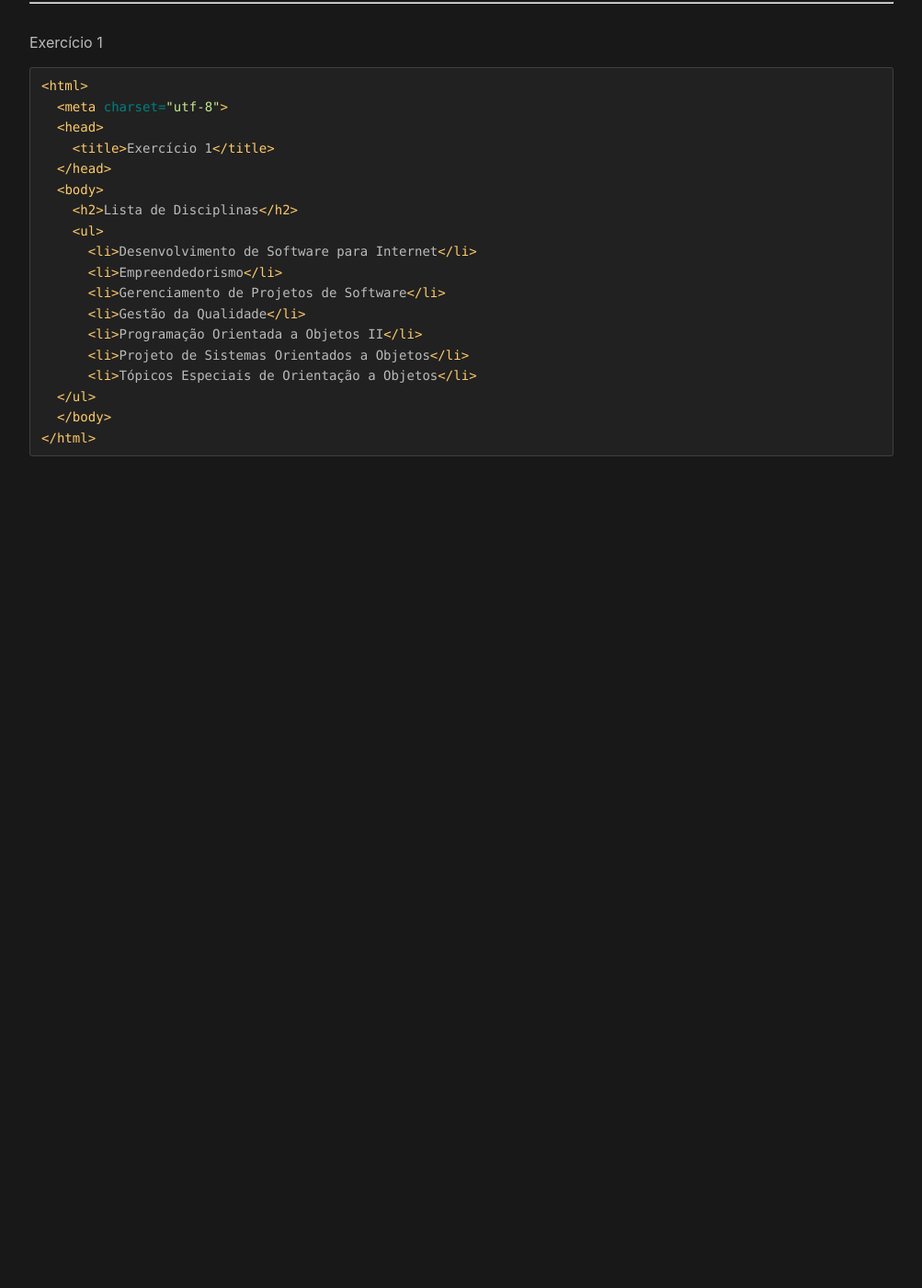
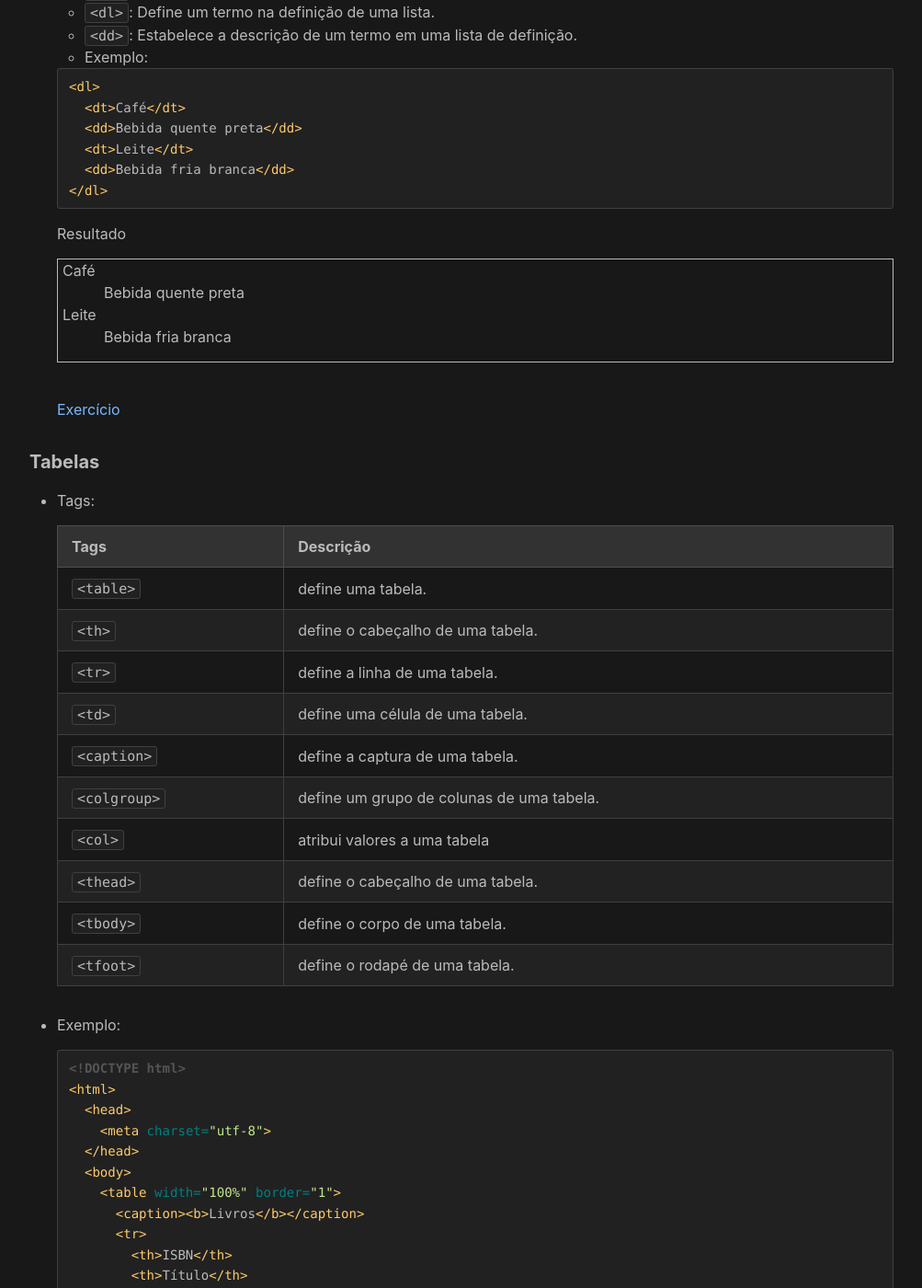
Before and after one commit to amignon/amignon.github.io, a Jekyll site: the page built from paginas/dswi/html.md, in a window 1280 px wide and 1400 px high, scrolled down 6067 px. Shown: the whole window at 92% size, without its empty margins (138-1141 px from the left). Built offline with Jekyll 4.4.1, drawn with Linux system fonts in a browser that asks for light colours; nearby versions of some CDN libraries; before the commit the page ends 6623 px from its top, so only the background shows below that; some of the changed text lies outside the part shown.

Commit message:
Atualização

````diff
--- a/paginas/dswi/html.md
+++ b/paginas/dswi/html.md
@@ -4,11 +4,20 @@ title: Desenvolvimento de Software para Internet
 permalink: /dswi/html
 ---
 
-
-
 # **HTML**
 ---
 
+### **Sumário**
+
+- [Estrutura Básica de um HTML](#estrutura-basica)
+- [Links](#link)
+- [Imagens](#imagens)
+- [Outros Comandos](#outros-comandos)
+- [Listas](#listas)
+- [Tabelas](#tabelas)
+- [Exercícios](#exercicios)
+
+---
 
 - O HTML (**H**yper **T**ext **M**arkup **L**anguage - Linguagem de Marcação de Hipertexto) é a linguagem base da internet. Foi criada para ser de fácil entendimento por seres humanos e também por máquinas.
 
@@ -30,8 +39,20 @@ permalink: /dswi/html
   <img src="/paginas/img/estrutura_html.png" width="800px"/>
 </div>
 
+<br/>
+
+- **Dica**: use sempre **minúsculas** nas Tags.
+
 
 #### **Estrutura Básica - Tags**
+
+```html
+<!DOCTYPE html>
+```
+- A declaração `<!DOCTYPE html>` deve ser a primeira coisa em seu documento HTML, antes mesmo da tag `<html>`.
+- O `<!DOCTYPE html>` não é uma tag HTML, é uma instrução para o navegador web sobre como interpretar o documento.
+
+<br/>
 
 ```html
 <html> e </html>
@@ -50,6 +71,15 @@ permalink: /dswi/html
 - **Definição**: início e o fim do cabeçalho do documento, onde devem ser inseridas outras tags com dados e informações que não são exibidos na tela do navegador, mas utilizados por ele para fins diversos.
 
 - **Atributos**: não possui.
+
+<br/>
+
+```html
+<meta>
+```
+
+- A tag `<meta>`é um comando implementado no código de páginas wbe, dentro da área `<head>`, para passar instruções a programas externos e também para o navegador.
+- Exemplo: `<meta charset="UTF-8" />`, informa ao navegador a codificação de caracteres que deve ser utilizada.
 
 <br/>
 
@@ -98,9 +128,10 @@ permalink: /dswi/html
 
 <center>exemplo01.html</center>
 ```html
+<!DOCTYPE html>
 <html>
-  <meta charset="utf-8">
   <head>
+    <meta charset="utf-8" />
     <title>Minha Página</title>
   </head>
   <body>
@@ -112,9 +143,10 @@ permalink: /dswi/html
 
 <center>exemplo02.html</center>
 ```html
+<!DOCTYPE html>
 <html>
-  <meta charset="utf-8">
   <head>
+    <meta charset="utf-8" />
     <title>Segunda Página</title>
   </head>
   <body>
@@ -261,14 +293,86 @@ permalink: /dswi/html
 
   <br/>
 
-  [Exercício](#teste)
+  [Exercício](#exercicio01)
+
+#### **Tabelas** {#tabelas}
+
+- Tags:
+
+  | Tags           | Descrição |
+  | --------       | --------- |
+  | `<table>`      | define uma tabela. |
+  | `<th>`         | define o cabeçalho de uma tabela. |
+  | `<tr>`         | define a linha de uma tabela. |
+  | `<td>`         | define uma célula de uma tabela. |
+  | `<caption>`    | define a captura de uma tabela. |
+  | `<colgroup>`   | define um grupo de colunas de uma tabela. |
+  | `<col>`        | atribui valores a uma tabela |
+  | `<thead>`      | define o cabeçalho de uma tabela. |
+  | `<tbody>`      | define o corpo de uma tabela. |
+  | `<tfoot>`      | define o rodapé de uma tabela. |
+
+- Exemplo:
+
+  ```html
+  <!DOCTYPE html>
+  <html>
+    <head>
+      <meta charset="utf-8">
+    </head>
+    <body>
+      <table width="100%" border="1">
+        <caption><b>Livros</b></caption>
+        <tr>
+          <th>ISBN</th>
+          <th>Título</th>
+          <th>Preço</th>
+        </tr>
+        <tr>
+          <td>3476896</td>
+          <td>Livro de HTML</td>
+          <td>R$ 53,00</td>
+        </tr>
+        <tr>
+          <td>2489604</td>
+          <td>Livro de CSS</td>
+          <td>R$ 47,50</td>
+        </tr>
+      </table>
+    </body>
+  </html>
+  ```
+
+  Resultado:
+
+  <table width="100%" border="1">
+    <caption><b>Livros</b></caption>
+    <tr>
+      <th>ISBN</th>
+      <th>Título</th>
+      <th>Preço</th>
+    </tr>
+    <tr>
+      <td>3476896</td>
+      <td>Livro de HTML</td>
+      <td>R$ 53,00</td>
+    </tr>
+    <tr>
+      <td>2489604</td>
+      <td>Livro de CSS</td>
+      <td>R$ 47,50</td>
+    </tr>
+  </table>
+
+  [Exercício](#exercicio02)
 
 
 
-## Exercícios
+## Exercícios {#exercicios}
 ---
 
-1. Criar uma lista com a relação de disciplinas que vocês estão fazendo no momento. <a name="teste"></a>
+1. Criar uma lista com a relação de disciplinas que vocês estão fazendo no momento. <a name="exercicio01"></a>
+2. Criar uma tabela com o RA e o Nome dos integrantes do seu grupo de PIM. <a name="exercicio02"></a>
 
 
 ## Resolução
@@ -277,9 +381,10 @@ permalink: /dswi/html
 Exercício 1
 
 ```html
+<!DOCTYPE html>
 <html>
-  <meta charset="utf-8">
   <head>
+    <meta charset="utf-8" />
     <title>Exercício 1</title>
   </head>
   <body>
@@ -296,3 +401,35 @@ Exercício 1
   </body>
 </html>
 ```
+
+Exercício 2
+
+```html
+<!DOCTYPE html>
+<html>
+  <head>
+    <meta charset="utf-8">
+  </head>
+  <body>
+    <table width="100%" border="1">
+      <caption><b>Grupo do PIM</b></caption>
+      <tr>
+        <th>RA</th>
+        <th>Nome</th>
+      </tr>
+      <tr>
+        <td>1234</td>
+        <td>Ana</td>
+      </tr>
+      <tr>
+        <td>3456</td>
+        <td>João</td>
+      </tr>
+      <tr>
+        <td>7865</td>
+        <td>Matheus</td>
+      </tr>
+    </table>
+  </body>
+</html>
+```
````
Also changed, not shown: other parts of paginas/dswi/html.md (+5 -5 lines).
